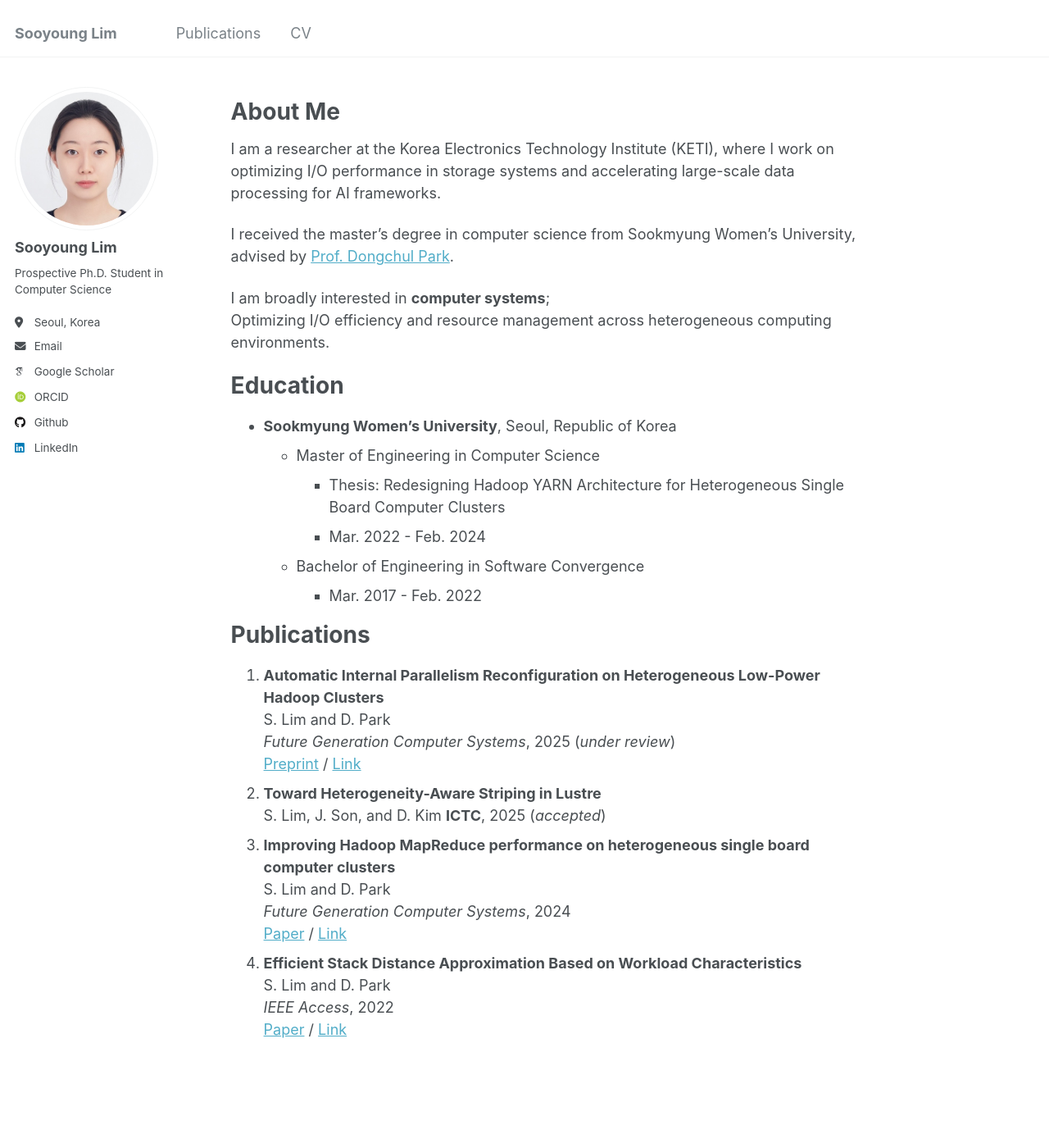
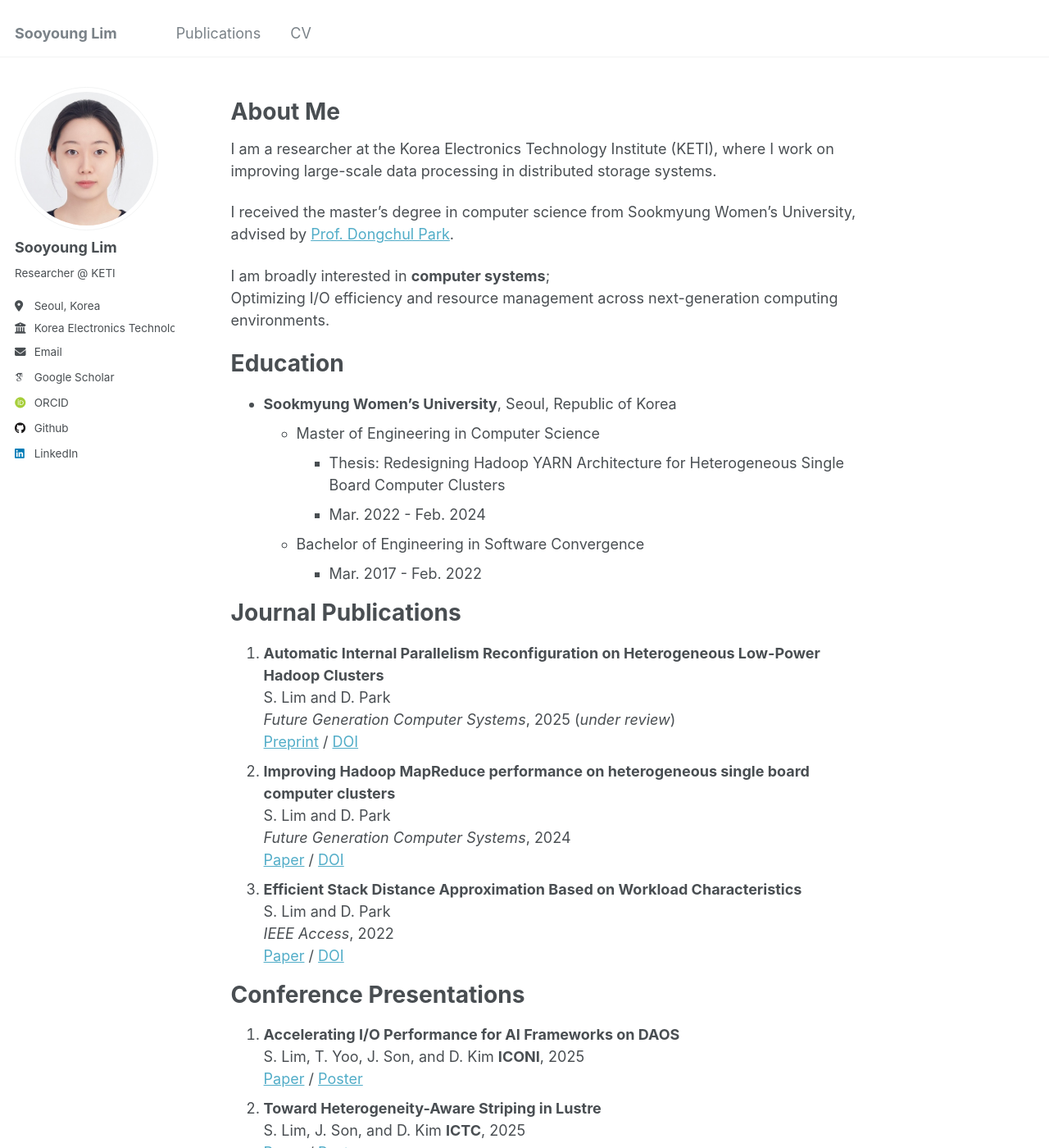
Before and after one commit to sooyounglim/sooyounglim.github.io, a Jekyll site: the page built from _pages/about.md, in a window 1280 px wide and 1400 px high. Shown: the whole window at 82% size. Built offline with Jekyll 4.4.1, drawn with Linux system fonts in a browser that asks for light colours; some web fonts are replaced.

Commit message:
Update bio

```diff
--- a/_config.yml
+++ b/_config.yml
@@ -24,11 +24,11 @@ author:
   avatar           : "profile.jpeg"
   name             : "Sooyoung Lim"
   pronouns         : # example: "she/her"
-  bio              : "Prospective Ph.D. Student in Computer Science"
+  bio              : "Researcher @ KETI"
   location         : Seoul, Korea
-  employer         :
+  employer         : Korea Electronics Technology Institute (KETI)
   uri              : # URL
-  email            : "slim@sookmyung.ac.kr"
+  email            : "slim@keti.re.kr"
 
   # Academic websites
   arxiv            : # URL - Update with the correct link to your profile
@@ -57,7 +57,7 @@ author:
   keybase          : # Username
   instagram        : # Username
   lastfm           : # Username
-  linkedin         : sooyoung-lim-9b85b7264
+  linkedin         : sooyoung-lim
   mastodon         : # URL
   medium           : # URL
   pinterest        : # Username
--- a/_pages/about.md
+++ b/_pages/about.md
@@ -8,12 +8,12 @@ redirect_from:
 ---
 About Me
 =====
-I am a researcher at the Korea Electronics Technology Institute (KETI), where I work on optimizing I/O performance in storage systems and accelerating large-scale data processing for AI frameworks.
+I am a researcher at the Korea Electronics Technology Institute (KETI), where I work on improving large-scale data processing in distributed storage systems.
 
 I received the master’s degree in computer science from Sookmyung Women’s University, advised by [Prof. Dongchul Park](http://bigdata.cau.ac.kr/).
 
 I am broadly interested in **computer systems**; <br />
-Optimizing I/O efficiency and resource management across heterogeneous computing environments.
+Optimizing I/O efficiency and resource management across next-generation computing environments.
 
 Education
 =====
@@ -24,20 +24,28 @@ Education
   * Bachelor of Engineering in Software Convergence
     * Mar. 2017 - Feb. 2022
 
-Publications
+Journal Publications
 =====
 1. **Automatic Internal Parallelism Reconfiguration on Heterogeneous Low-Power Hadoop Clusters** <br />
 S. Lim and D. Park <br />
 *Future Generation Computer Systems*, 2025 (*under review*) <br />
-[Preprint](/files/papers/2025-FGCS.pdf) / [Link](http://dx.doi.org/10.2139/ssrn.5477200)
+[Preprint](/files/papers/2025-FGCS.pdf) / [DOI](http://dx.doi.org/10.2139/ssrn.5477200)
+2. **Improving Hadoop MapReduce performance on heterogeneous single board computer clusters** <br />
+S. Lim and D. Park <br />
+*Future Generation Computer Systems*, 2024 <br />
+[Paper](/files/papers/2024-FGCS.pdf) / [DOI](https://doi.org/10.1016/j.future.2024.06.025)
+3. **Efficient Stack Distance Approximation Based on Workload Characteristics** <br />
+S. Lim and D. Park <br />
+*IEEE Access*, 2022 <br />
+[Paper](/files/papers/2022-IEEE-Access.pdf) / [DOI](https://doi.org/10.1109/ACCESS.2022.3180327)
+
+Conference Presentations
+=====
+1. **Accelerating I/O Performance for AI Frameworks on DAOS** <br />
+S. Lim, T. Yoo, J. Son, and D. Kim
+**ICONI**, 2025 <br />
+[Paper](/files/papers/2025-ICONI.pdf) / [Poster](/files/posters/2025-ICONI.pdf)
 2. **Toward Heterogeneity-Aware Striping in Lustre** <br />
 S. Lim, J. Son, and D. Kim
-**ICTC**, 2025 (*accepted*) <br />
-3. **Improving Hadoop MapReduce performance on heterogeneous single board computer clusters** <br />
-S. Lim and D. Park <br />
-*Future Generation Computer Systems*, 2024 <br />
-[Paper](/files/papers/2024-FGCS.pdf) / [Link](https://doi.org/10.1016/j.future.2024.06.025)
-4. **Efficient Stack Distance Approximation Based on Workload Characteristics** <br />
-S. Lim and D. Park <br />
-*IEEE Access*, 2022 <br />
-[Paper](/files/papers/2022-IEEE-Access.pdf) / [Link](https://doi.org/10.1109/ACCESS.2022.3180327)
+**ICTC**, 2025 <br />
+[Paper](/files/papers/2025-ICTC.pdf) / [Poster](/files/posters/2025-ICTC.pdf)
```
